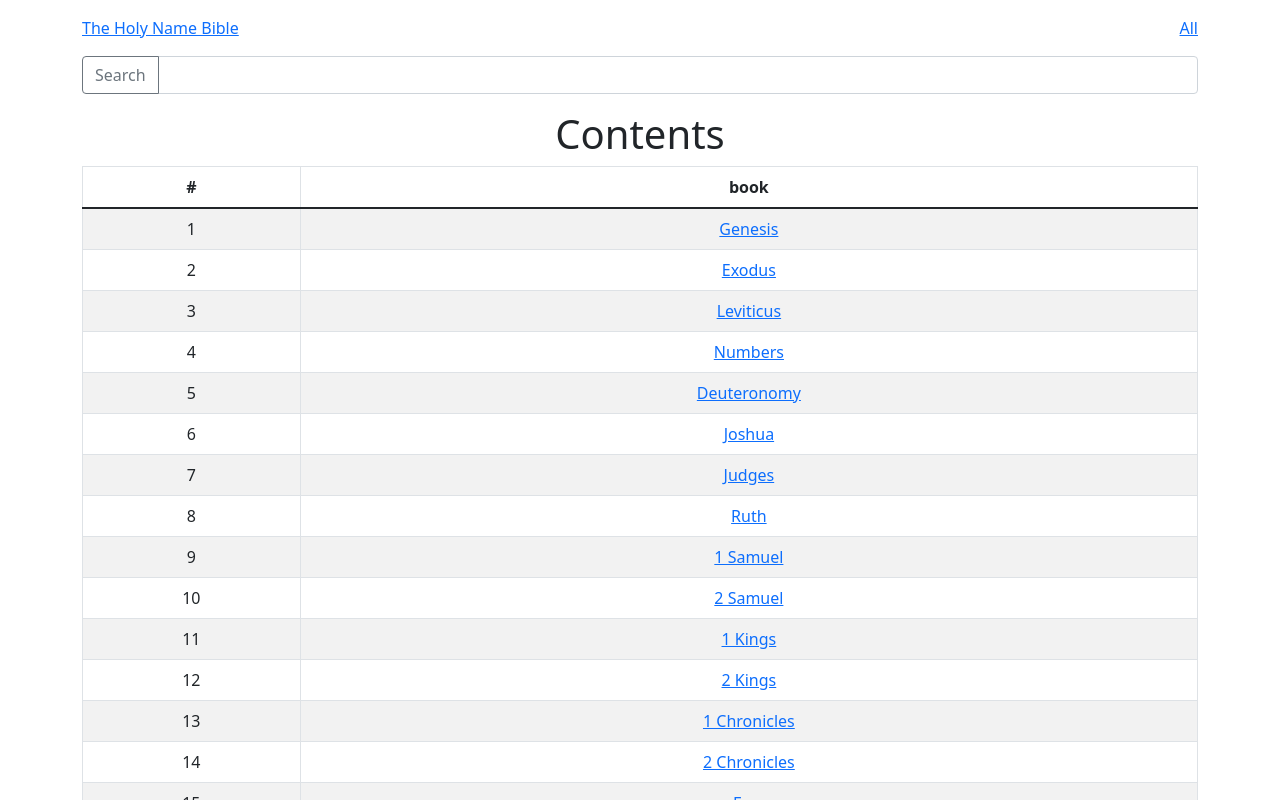
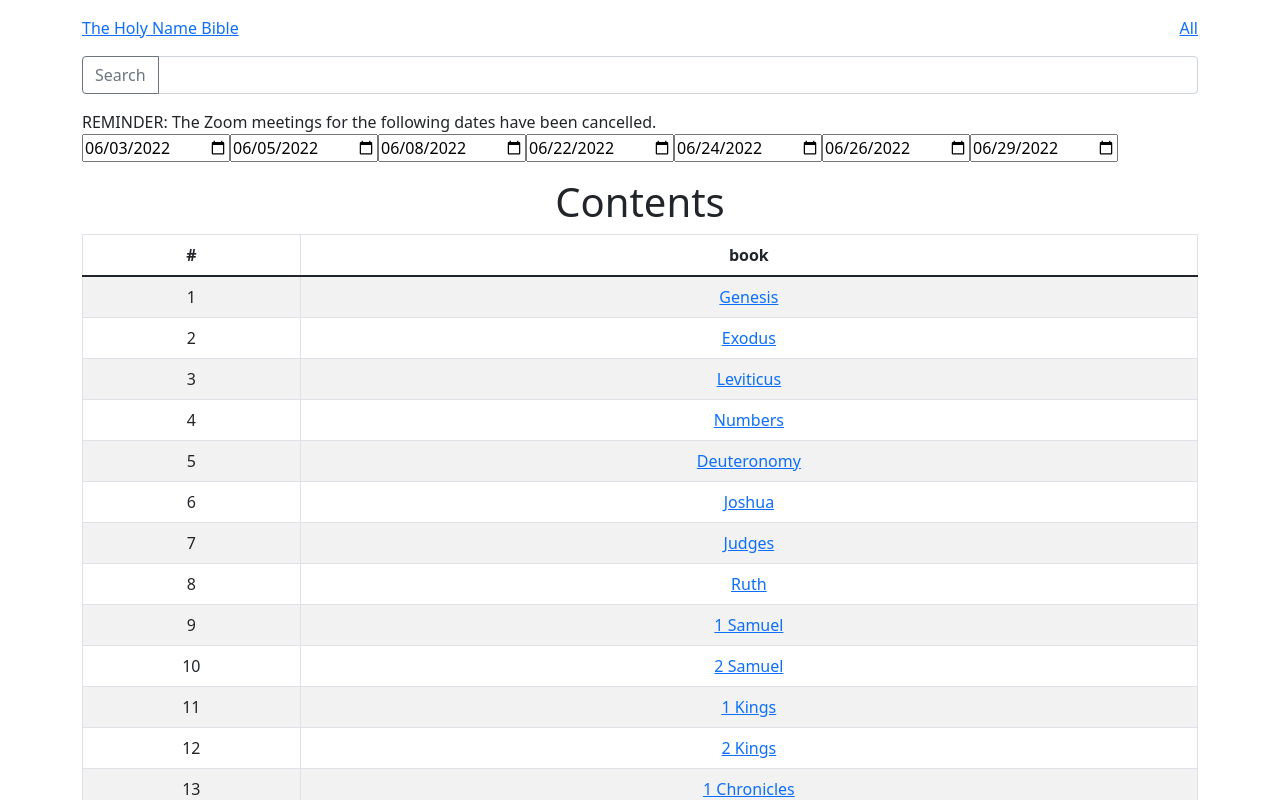
Before and after one commit to tazMeah/Holy-Name-Bible, a React (Create React App) app: page / in a window 1280 px wide. Shown: the top 800 px of the page. Built offline with nearby package versions, Linux system fonts and the light colour scheme.

Commit message:
updated zoom dates

```diff
--- a/src/App.tsx
+++ b/src/App.tsx
@@ -1,4 +1,4 @@
-import { BrowserRouter as Router,NavLink, Route, Switch, Link } from "react-router-dom";
+import { BrowserRouter as Router, NavLink, Route, Switch, Link } from "react-router-dom";
 import Book from "./components/Book";
 import "./App.css";
 import ScriptureProvider from "./context/ScriptureProvider";
@@ -47,10 +47,18 @@ function App() {
 								All
 							</NavLink>
 							<SearchForm />
-							{/* <p>
-							REMINDER: The Zoom meetings for the following dates have been cancelled.<br></br> Sunday, May 22, 2022 &nbsp;
-							<input type="date" value="2022-05-22"/>
-							</p> */}
+							<p>
+								REMINDER: The Zoom meetings for the following dates have been cancelled.<br></br>
+								<input type="date" value="2022-06-03" />
+								<input type="date" value="2022-06-05" />
+								<input type="date" value="2022-06-08" />
+								<input type="date" value="2022-06-22" />
+								<input type="date" value="2022-06-24" />
+								<input type="date" value="2022-06-26" />
+								<input type="date" value="2022-06-29" />
+
+
+							</p>
 						</nav>
 					</header>
 					<ScriptureProvider>
@@ -60,7 +68,7 @@ function App() {
 					</ScriptureProvider>
 				</Route>
 				<Route path="/all" exact>
-					<WholeBible/>
+					<WholeBible />
 				</Route>
 			</Switch>
 		</div>
```
